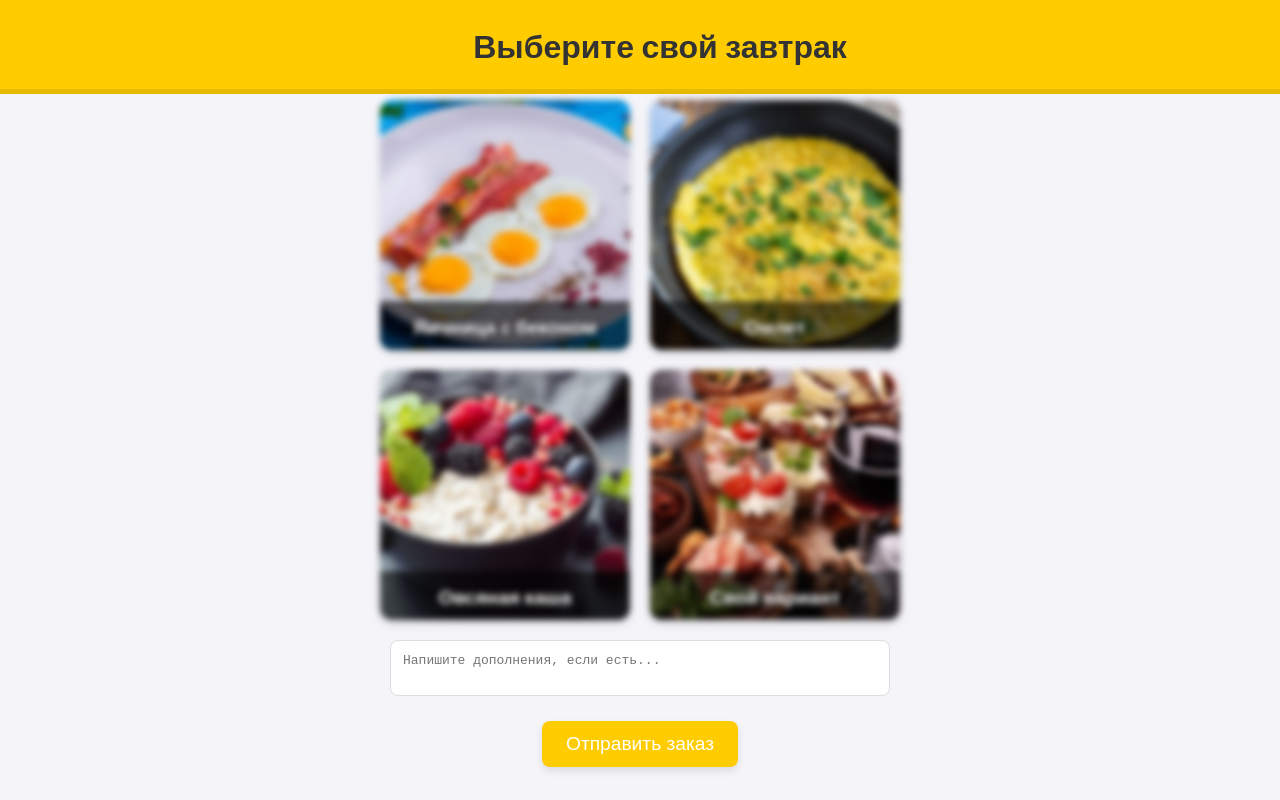
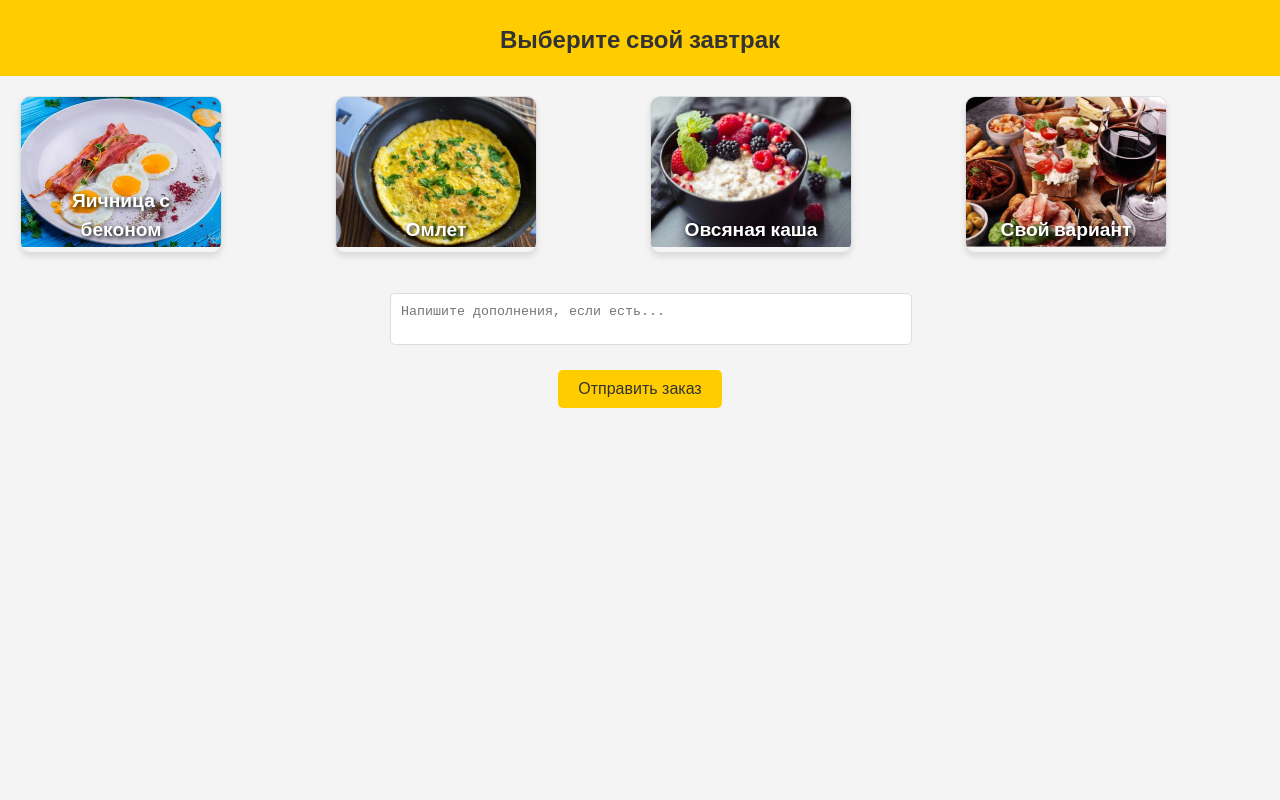
Before and after one commit to WachtenDirne/Breakfast, a plain HTML site: page Breakfast/index.html in a window 1280 px wide. Drawn offline with Linux system fonts and the light colour scheme; a web font is replaced by a local one.

Commit message:
index.html

```diff
--- a/Breakfast/index.html
+++ b/Breakfast/index.html
@@ -3,132 +3,106 @@
 <head>
     <meta charset="UTF-8">
     <meta name="viewport" content="width=device-width, initial-scale=1.0">
-    <title>Order Breakfast</title>
-    <link href="https://fonts.googleapis.com/css2?family=Impact&display=swap" rel="stylesheet">
+    <title>Выбор завтрака</title>
     <style>
         body {
-            font-family: 'Impact', sans-serif;
+            font-family: Impact, sans-serif;
             margin: 0;
             padding: 0;
-            background-color: #f4f4f9;
-            color: #333;
             box-sizing: border-box;
+            background-color: #f4f4f4;
         }
 
         header {
             background-color: #ffcc00;
-            width: 100%;
             padding: 20px;
             text-align: center;
-            font-size: 2em;
+            font-size: 1.5em;
             font-weight: bold;
             color: #333;
-            border-bottom: 5px solid #e6b800;
-            position: fixed;
+            position: sticky;
             top: 0;
             z-index: 10;
         }
 
-        .content {
-            display: flex;
-            flex-direction: column;
-            align-items: center;
-            justify-content: center;
-            padding-top: 100px;
-            min-height: calc(100vh - 100px);
-            box-sizing: border-box;
-        }
-
         .container {
             display: grid;
-            grid-template-columns: repeat(2, 1fr); /* Две карточки в строке */
+            grid-template-columns: repeat(auto-fit, minmax(200px, 1fr));
             gap: 20px;
+            padding: 20px;
             justify-content: center;
         }
 
         .breakfast-card {
             position: relative;
-            border-radius: 12px;
+            border: 1px solid #ddd;
+            border-radius: 10px;
             overflow: hidden;
-            width: 250px;
-            height: 250px;
-            box-shadow: 0 4px 10px rgba(0, 0, 0, 0.1);
-            transition: transform 0.3s ease, box-shadow 0.3s ease, filter 0.3s ease;
-            background-color: #fff;
+            width: 100%;
+            max-width: 200px;
+            box-shadow: 0 4px 6px rgba(0, 0, 0, 0.1);
+            transition: transform 0.3s ease, filter 0.3s ease;
             cursor: pointer;
         }
 
         .breakfast-card img {
             width: 100%;
-            height: 100%;
+            height: 150px;
             object-fit: cover;
-            transition: transform 0.3s ease, filter 0.3s ease;
         }
 
         .breakfast-card h3 {
             position: absolute;
-            bottom: 0;
-            left: 0;
-            right: 0;
+            bottom: 10px;
+            left: 50%;
+            transform: translateX(-50%);
+            color: white;
+            font-size: 1.2em;
+            text-shadow: 2px 2px 4px black;
             margin: 0;
-            font-size: 1.2em;
-            font-weight: bold;
-            color: #fff;
             text-align: center;
-            text-shadow: 2px 2px 4px rgba(0, 0, 0, 0.8); /* Добавлена обводка текста */
-            background: rgba(0, 0, 0, 0.6); /* Полупрозрачный фон */
-            padding: 10px;
+            width: 90%;
         }
 
-        .container .breakfast-card:hover {
-            transform: scale(1.1);
-            box-shadow: 0 8px 20px rgba(0, 0, 0, 0.15);
+        .breakfast-card:hover {
+            transform: scale(1.05);
         }
 
-        /* Блюр остальных карточек */
-        .container .breakfast-card:not(.selected):not(:hover) {
-            filter: blur(3px);
+        .breakfast-card.selected {
+            outline: 3px solid #ffcc00;
+            transform: scale(1.1);
+            z-index: 1;
         }
 
         .note-container {
-            width: 100%;
-            margin-top: 20px;
+            margin: 20px auto;
             text-align: center;
+            width: 90%;
+            max-width: 500px;
         }
 
         .note-container textarea {
-            width: 90%;
-            max-width: 500px;
-            padding: 12px;
+            width: 100%;
+            padding: 10px;
             border: 1px solid #ddd;
-            border-radius: 8px;
+            border-radius: 5px;
             resize: none;
-            font-size: 1em;
-            box-sizing: border-box;
-            transition: border-color 0.3s ease;
-        }
-
-        .note-container textarea:focus {
-            border-color: #ffcc00;
         }
 
         .order-button {
             display: block;
             margin: 20px auto;
-            padding: 12px 24px;
+            padding: 10px 20px;
             background-color: #ffcc00;
-            color: #fff;
+            color: #333;
             border: none;
-            border-radius: 8px;
+            border-radius: 5px;
             cursor: pointer;
-            font-size: 1.2em;
-            box-shadow: 0 4px 8px rgba(0, 0, 0, 0.1);
-            transition: background-color 0.3s ease, transform 0.3s ease;
+            font-size: 1em;
         }
 
         .order-button:hover {
             background-color: #e6b800;
-            transform: scale(1.05);
         }
     </style>
 </head>
@@ -136,21 +110,20 @@
     <header>
         Выберите свой завтрак
     </header>
-    <div class="content">
     <div class="container">
-            <div class="breakfast-card" data-name="Яичница с беконом">
+        <div class="breakfast-card">
             <img src="./images/breakfast1.jpg" alt="Яичница с беконом">
             <h3>Яичница с беконом</h3>
         </div>
-            <div class="breakfast-card" data-name="Омлет">
+        <div class="breakfast-card">
             <img src="./images/breakfast2.jpg" alt="Омлет">
             <h3>Омлет</h3>
         </div>
-            <div class="breakfast-card" data-name="Овсяная каша">
+        <div class="breakfast-card">
             <img src="./images/breakfast3.jpg" alt="Овсяная каша">
             <h3>Овсяная каша</h3>
         </div>
-            <div class="breakfast-card" data-name="Свой вариант">
+        <div class="breakfast-card">
             <img src="./images/breakfast4.jpg" alt="Свой вариант">
             <h3>Свой вариант</h3>
         </div>
@@ -159,49 +132,37 @@
         <textarea placeholder="Напишите дополнения, если есть..."></textarea>
         <button class="order-button">Отправить заказ</button>
     </div>
-    </div>
     <script>
-        const TOKEN = '7713211792:AAHz4aXX6vJBUB04c6TDSfTAxAZwmhdAe8c';
-        const CHAT_ID = '1002388896615';
+        // Инициализация Telegram Web App
+        const tg = window.Telegram.WebApp;
 
-        let selectedCard = null;
+        tg.ready(); // Сообщаем Telegram, что Web App готов
 
+        // Убираем лишний отступ под кнопкой Telegram (опционально)
+        tg.expand();
+
+        // Добавляем обработку выбора завтрака
         document.querySelectorAll('.breakfast-card').forEach(card => {
             card.addEventListener('click', () => {
-                // Убираем выделение со всех карточек
+                // Снимаем выделение со всех карточек
                 document.querySelectorAll('.breakfast-card').forEach(c => c.classList.remove('selected'));
-
-                // Добавляем класс выбранной карточке
+                // Выделяем текущую
                 card.classList.add('selected');
-                selectedCard = card.dataset.name;
             });
         });
 
+        // Обработка отправки заказа
         document.querySelector('.order-button').addEventListener('click', () => {
-            const selectedBreakfast = selectedCard || 'Ничего не выбрано';
+            const selectedBreakfast = document.querySelector('.breakfast-card.selected h3')?.innerText || 'Ничего не выбрано';
             const note = document.querySelector('.note-container textarea').value;
 
             const message = `Заказ: ${selectedBreakfast}\nДополнения: ${note || 'Нет'}`;
-            const url = `https://api.telegram.org/bot${TOKEN}/sendMessage`;
 
-            fetch(url, {
-                method: 'POST',
-                headers: { 'Content-Type': 'application/json' },
-                body: JSON.stringify({
-                    chat_id: CHAT_ID,
-                    text: message,
-                }),
-            })
-            .then((response) => {
-                if (response.ok) {
-                    alert('Заказ успешно отправлен!');
-                } else {
-                    alert('Ошибка при отправке заказа.');
-                }
-            })
-            .catch((error) => {
-                alert('Ошибка: ' + error.message);
-            });
+            // Отправляем данные в Telegram
+            tg.sendData(message);
+
+            // Показываем пользователю подтверждение
+            alert('Ваш заказ был отправлен!');
         });
     </script>
 </body>
```
Lines whose indentation alone changed are shown as unchanged.
